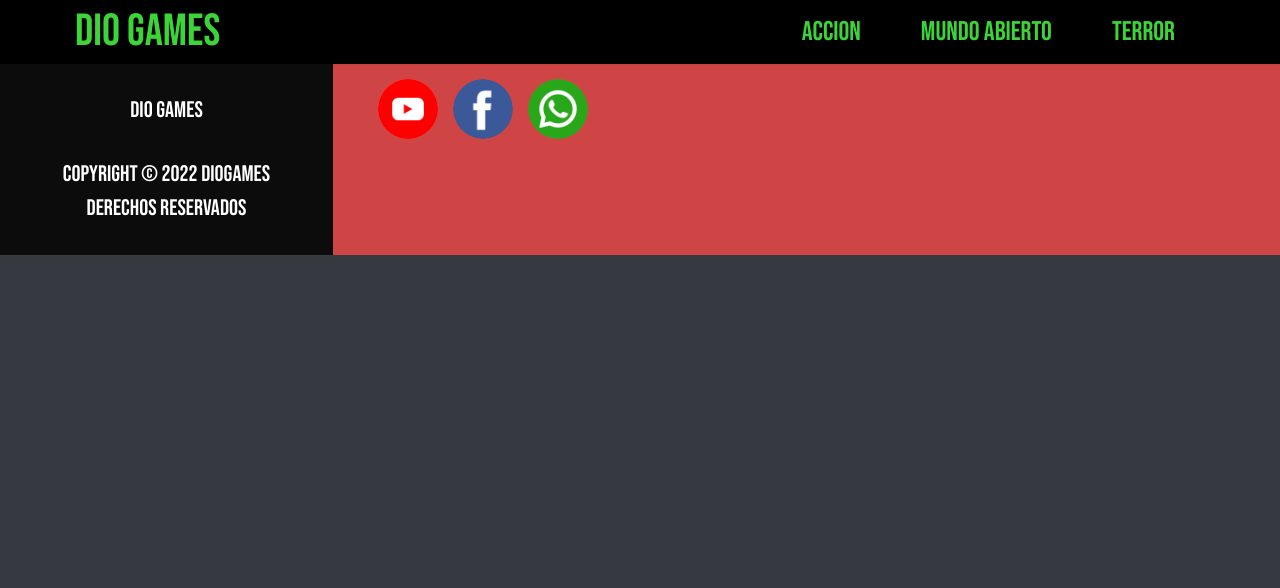
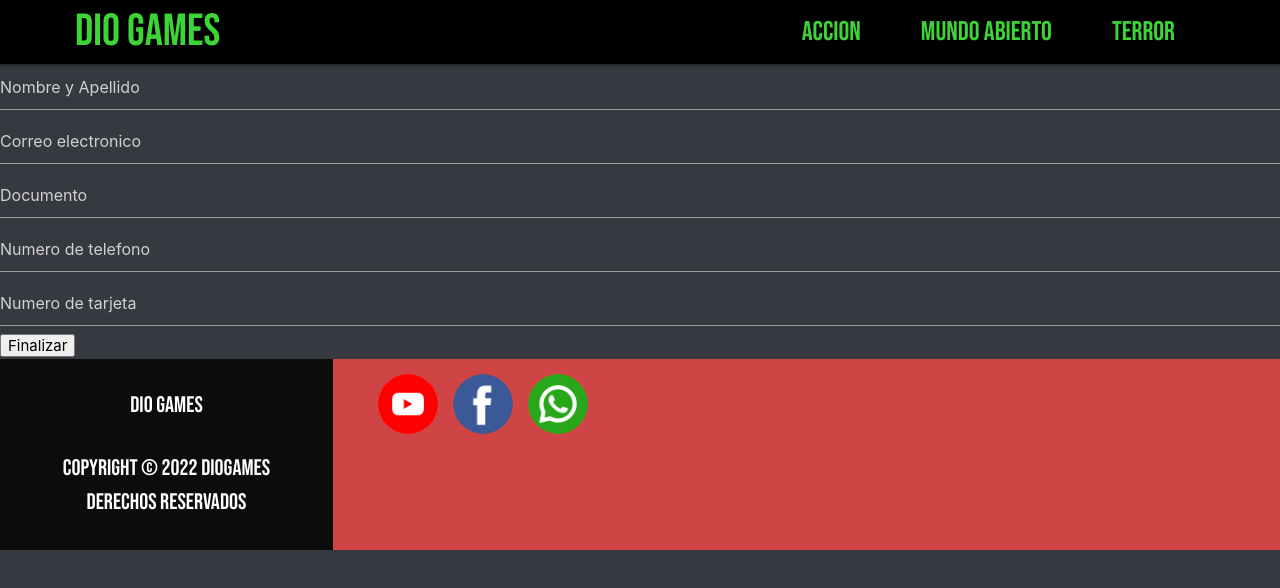
Before and after one commit to NajuRocha/dio-games, a React (Create React App) app: page /Form in a window 1280 px wide. Shown: the top 588 px of the page. Built offline with nearby package versions, Linux system fonts and the light colour scheme.

Commit message:
Agregar orden a firebase. Creacion de componente "Form"

```diff
--- a/src/App.js
+++ b/src/App.js
@@ -7,6 +7,7 @@ import { BrowserRouter, Switch, Route } from "react-router-dom";
 import Cart from "./components/Cart/Cart";
 import CartProvider from "./Context/CartProvider";
 import { Footer } from "./components/Footer/Footer";
+import { Form } from "./components/Form/Form";
 
 function App() {
   return (
@@ -29,6 +30,9 @@ function App() {
             <Route exact path={"/Cart"}>
               <Cart />
             </Route>
+            <Route exact path={"/Form"}>
+              <Form />
+            </Route>
           </Switch>
           <Footer />
         </div>
--- a/src/components/Cart/Cart.jsx
+++ b/src/components/Cart/Cart.jsx
@@ -11,7 +11,7 @@ const Cart = () => {
   console.log(cart);
 
   function finalizarCompra() {
-    Swal.fire("¿Estas seguro que quieres terminar la compra?");
+    Swal.fire("Por favor, complete los datos para finalizar la compra.");
   }
 
   return (
@@ -39,12 +39,14 @@ const Cart = () => {
           {cart.length ? (
             <>
               <h2>Total a pagar: ${totalAPagar}</h2>
+              <Link to={"/Form"}>
                 <button
                   className="boton-finalizar-compra"
                   onClick={finalizarCompra}
                 >
                   Terminar compra
                 </button>
+              </Link>
               <button className="boton-vaciar-carrito" onClick={clear}>
                 Vaciar carrito
               </button>
--- /dev/null
+++ b/src/components/Form/Form.jsx
@@ -0,0 +1,114 @@
+import React, { useRef, useState, useContext } from "react";
+import firebase from "firebase";
+import { getFirestore } from "../../firebase/firebase";
+import { cartContext } from "../../Context/CartProvider";
+import { Link } from "react-router-dom";
+import Swal from "sweetalert2";
+
+export const Form = () => {
+  const { cart, totalAPagar, clear } = useContext(cartContext);
+
+  const [orderId, setOrderId] = useState("");
+
+  const nameRef = useRef();
+  const emailRef = useRef();
+  const dniRef = useRef();
+  const mobileRef = useRef();
+  const cardRef = useRef();
+
+  function handleClick() {
+    const db = getFirestore();
+
+    const orders = db.collection("orders");
+
+    const miOrden = {
+      buyer: {
+        name: nameRef.current.value,
+        email: emailRef.current.value,
+        dni: dniRef.current.value,
+        mobile: mobileRef.current.value,
+        card: cardRef.current.value,
+      },
+      items: cart,
+      date: firebase.firestore.Timestamp.fromDate(new Date()),
+      total: totalAPagar,
+    };
+
+    orders
+      .add(miOrden)
+      .then(({ id }) => {
+        console.log(`Orden ingresada: ` + id);
+        setOrderId(id);
+      })
+      .catch((err) => {
+        console.log(err);
+      });
+
+    clear();
+
+    Swal.fire("Gracias por comprar en DIO GAMES");
+
+    // cart.forEach((item) => {
+    //   const docRef = db.collection("productos", item.id);
+
+    //   docRef
+    //     .update({ stock: item.stock - item.cantidad })
+
+    //     .then(() => {
+    //       console.log("se cambió el stock de los productos");
+    //     })
+    //     .catch((err) => {
+    //       console.log(err);
+    //     });
+    // });
+  }
+
+  return (
+    <>
+      {orderId && <h1>ID de compra: {orderId}</h1>}
+
+      <div>
+        <form>
+          <input
+            type="text"
+            name="name"
+            ref={nameRef}
+            placeholder="Nombre y Apellido"
+            required
+          />
+          <br />
+          <input
+            type="text"
+            name="email"
+            ref={emailRef}
+            placeholder="Correo electronico"
+            required
+          />
+          <br />
+          <input type="text" name="dni" ref={dniRef} placeholder="Documento" />
+          <input
+            type="text"
+            name="mobile"
+            ref={mobileRef}
+            placeholder="Numero de telefono"
+            required
+          />
+          <br />
+          <input
+            type="text"
+            name="credit"
+            ref={cardRef}
+            placeholder="Numero de tarjeta"
+            required
+          />
+          <br />
+          <Link to={"/"}>
+            <button type="submit" onClick={handleClick}>
+              Finalizar
+            </button>
+          </Link>
+        </form>
+      </div>
+    </>
+  );
+};
```
Lines whose indentation alone changed are shown as unchanged.
